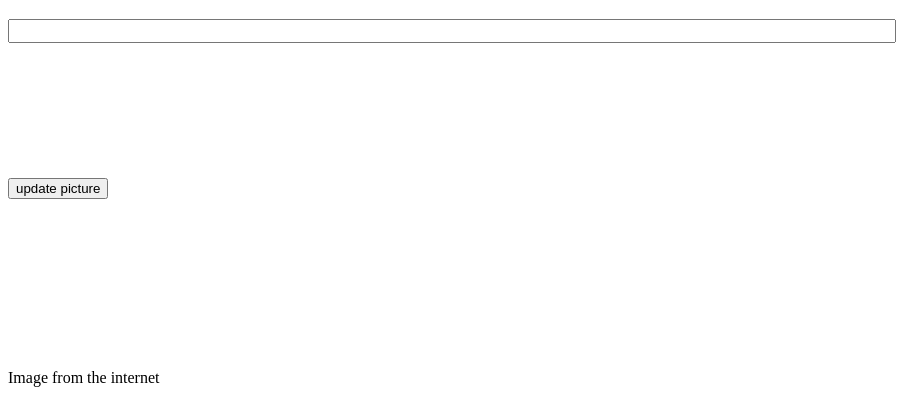
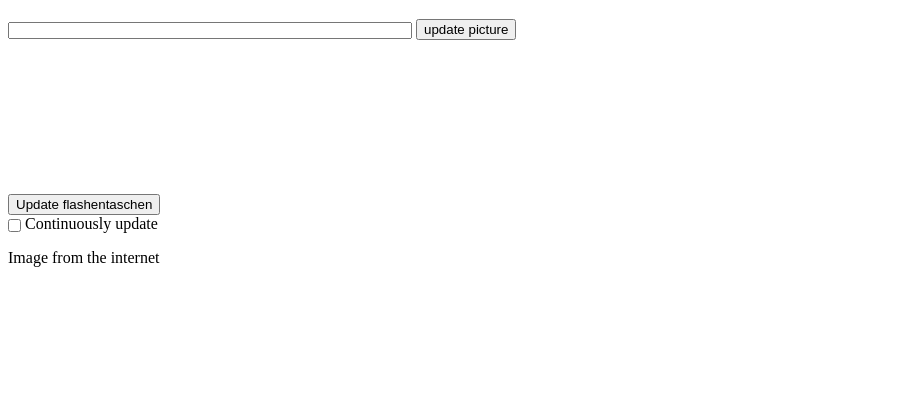
Before and after one commit to mpmckenna8/flashenapp, an Electron app: page index.html in a window 900 px wide. Shown: the part 61-461 px from the top of the page. Drawn offline with nearby package versions, Linux system fonts and the light colour scheme; no server answers.

Commit message:
more or less working even with keeping an image up there.

```diff
--- a/index.html
+++ b/index.html
@@ -8,13 +8,27 @@
   <h1>Flashentashen imglink</h1>
   <input type="text" id="linkin"></input>
   <button id="urlbut">update picture</button>
+</br>
   <svg id="flashsvg"></svg>
 
   <div id"canholder">
 
-    <canvas id="flasher"></canvas>
+    <button id="updateBut">Update flashentaschen</button>
+    <form>
 
+  <div>
+
+    <label for="contcheck">
+      <input type="checkbox" id="contcheck" name="contUp" value="false">
+      Continuously update
+    </label>
   </div>
+
+</form>
+  </div>
+
+
+
 
   <div id='visualization'></div>
 
--- a/index.js
+++ b/index.js
@@ -46,9 +46,7 @@ imgi.onload = function () {
   //  ct.width = 60;
     //ct.height =60;
   flashenSvg();
-
   //  canToFlashen(ct.getImageData(0, 0, img.width, img.height));
-
 };
 
 imgi.src =  'https://i.ytimg.com/vi/1pH5c1JkhLU/hqdefault.jpg'//'http://www.dmu.ac.uk/webimages/About-DMU-images/News-images/2014/December/cyber-hack-inset.jpg'//'http://i2.kym-cdn.com/photos/images/newsfeed/000/674/934/422.jpg';
@@ -116,8 +114,8 @@ function flashenSvg(){
       }
     }
 
-
-    var imgdat = (ct.getImageData(0, 0, imgi.width, imgi.height))
+    var imgdat = (ct.getImageData(0, 0,
+            imgi.width, imgi.height))
     canToFlashen(imgdat);
 
     drawFlash(pixels)
@@ -127,6 +125,7 @@ function flashenSvg(){
 
 
 setupInput();
+
 var canny = document.getElementById('mycanvas')
 var ct = canny.getContext('2d')
 //console.log(ct.getImageData(0, 0, 200, 200))
@@ -164,6 +163,7 @@ function drawFlash(data){
 
 }
 
+
 function canToFlashen(imgdat){
 
   var imageWidth = imgdat.width;
@@ -172,7 +172,7 @@ function canToFlashen(imgdat){
 
   var yoff = Math.floor(imageHeight/screenHeight);
 
-  console.log(xoff, yoff)
+//  console.log(xoff, yoff)
 //  console.log(img.data[130], img.data[144], img.data[1322], img.data[3])
 //for(i of img.data){
 //  console.log(i)
@@ -193,11 +193,13 @@ function canToFlashen(imgdat){
 }
 
 
+
+
 function setupInput(){
   var linkinput = d3.select('#linkin');
   linkinput.on('keydown', function(err,d ,e){
     var linkinput = d3.select('#linkin');
-    console.log(linkinput[0][0].value)
+//    console.log(linkinput[0][0].value)
   })
   //console.log(linkinput.value)
   linkinput[0][0].value = imgi.src;
@@ -213,6 +215,38 @@ d3.select('#urlbut')
 
   })
 
+d3.select('#updateBut')
+  .on('click', function(d){
+
+    sendToFlaschen(pixels)
+
+  })
+
+
+d3.select('#contcheck')
+  .on('change', function(d, i){
+    console.log('checkedout', d, this.checked)
+    if( this.checked ){
+      keepsending();
+
+     }
+
+  })
+var t;
+function keepsending() {
+
+  sendToFlaschen(pixels);
+  console.log('is it still checked', d3.select('#contcheck')[0][0].checked)
+
+setTimeout(function(elap){
+   if( !(d3.select('#contcheck')[0][0].checked) ){
+    // t.stop();
+   }
+   else{
+    keepsending();
+  }
+  }, 4500)
+}
 
 
   function sendToFlaschen(data){
--- a/stylesheet.css
+++ b/stylesheet.css
@@ -4,3 +4,27 @@ textarea, input {
     margin:0;
     padding:0;
 }
+
+#linkin {
+  width: 400px;
+}
+
+#contcheck {
+//  display:block;
+}
+
+label {
+  display: block;
+  padding-left: 15px;
+  text-indent: -15px;
+}
+input {
+  width: 13px;
+  height: 13px;
+  padding: 0;
+  margin:0;
+  vertical-align: bottom;
+  position: relative;
+  top: -1px;
+  *overflow: hidden;
+}
```
